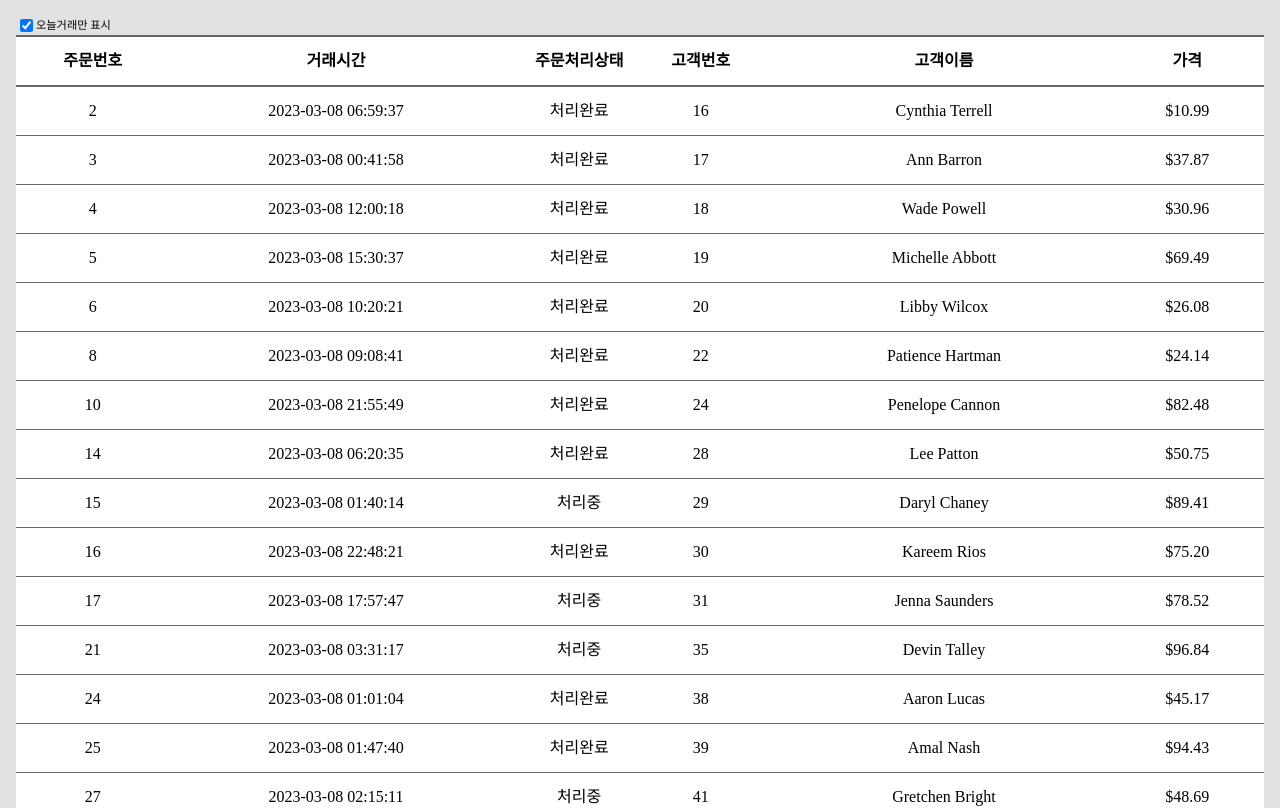
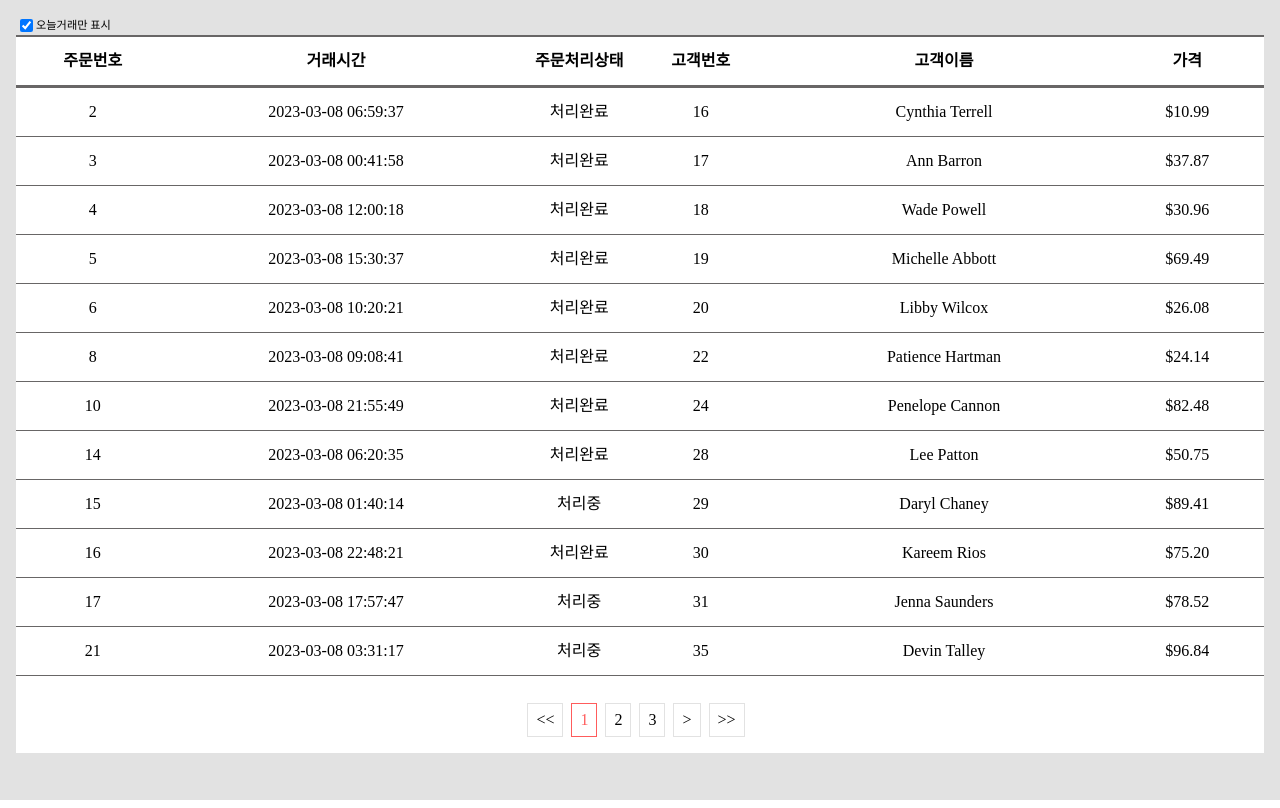
Before and after one commit to wanted-pre-onboarding-internship-1team/pre-onboarding-9th-4-1, a React (Create React App) app: page / in a window 1280 px wide. Shown: the top 808 px of the page. Built offline with nearby package versions, Linux system fonts and the light colour scheme.

Commit message:
[#1] fix: 주문목록 max-height추가

```diff
--- a/src/component/orders/OrderItem.tsx
+++ b/src/component/orders/OrderItem.tsx
@@ -21,6 +21,8 @@ function OrderItem(props: Order) {
   );
 }
 
-const Item = styled.li``;
+const Item = styled.li`
+  width: 100%;
+`;
 
 export default OrderItem;
--- a/src/component/orders/OrderList.tsx
+++ b/src/component/orders/OrderList.tsx
@@ -22,9 +22,11 @@ export default function OrderList() {
         customer_name='고객이름'
         currency='가격'
       />
-      {data.map(order => {
-        return <OrderItem key={order.id} {...order} />;
-      })}
+      <OrderListBody>
+        {data.map(order => {
+          return <OrderItem key={order.id} {...order} />;
+        })}
+      </OrderListBody>
     </List>
   );
 }
@@ -32,7 +34,9 @@ export default function OrderList() {
 const List = styled.ul`
   display: flex;
   flex-direction: column;
+
   li {
+    box-sizing: border-box;
     display: inline-flex;
     align-items: center;
     justify-content: center;
@@ -40,10 +44,6 @@ const List = styled.ul`
     padding: 1rem;
     border-top: 1px solid #686666;
     background-color: white;
-  }
-
-  li:nth-child(2) {
-    border-top: none;
   }
 
   li.list-header {
@@ -76,3 +76,8 @@ const List = styled.ul`
     flex: 10%;
   }
 `;
+
+const OrderListBody = styled.div`
+  max-height: 600px;
+  overflow: scroll;
+`;
--- a/src/component/orders/Orders.tsx
+++ b/src/component/orders/Orders.tsx
@@ -3,6 +3,7 @@ import useOrder from '../../hooks/useOrder';
 import { CheckFilters } from '../../types/CheckFilters';
 import Filters from './Filters';
 import OrderList from './OrderList';
+import OrderListHeader from './OrderListHeader';
 import PageNavigator from './PageNavigator';
 import React, { useCallback, useEffect, useState } from 'react';
 import { useSearchParams } from 'react-router-dom';
@@ -48,10 +49,7 @@ export default function Orders() {
   );
 
   return (
-    <Wrapper
-      onClick={() => {
-        // setSearchParams({ page: (parseInt(page) + 1).toString() });
-      }}>
+    <Wrapper>
       <OrderContext.Provider
         value={{
           data: data,
@@ -62,6 +60,7 @@ export default function Orders() {
           onChangePage: onChangePage,
         }}>
         <Filters />
+
         <OrderList />
         <PageNavigator />
       </OrderContext.Provider>
@@ -76,4 +75,5 @@ const Wrapper = styled.section`
   box-sizing: border-box;
   padding: 1rem;
   width: 100%;
+  min-height: 100vh;
 `;
```
